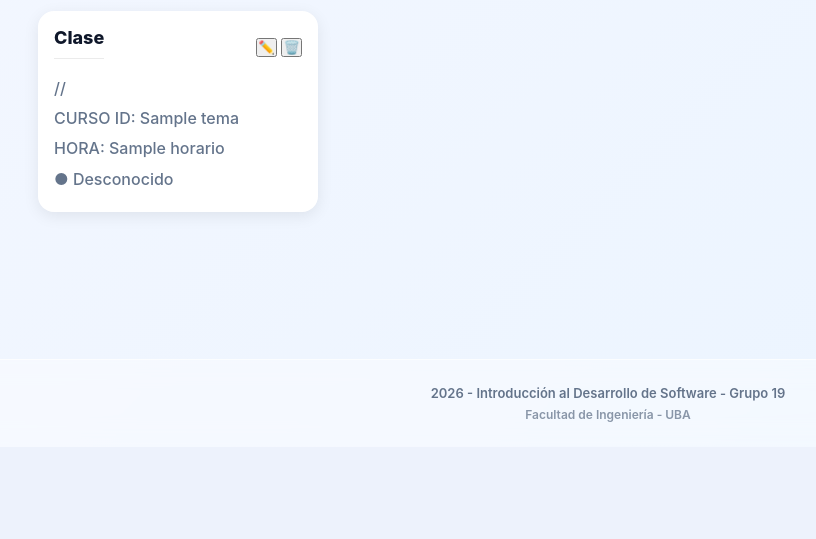
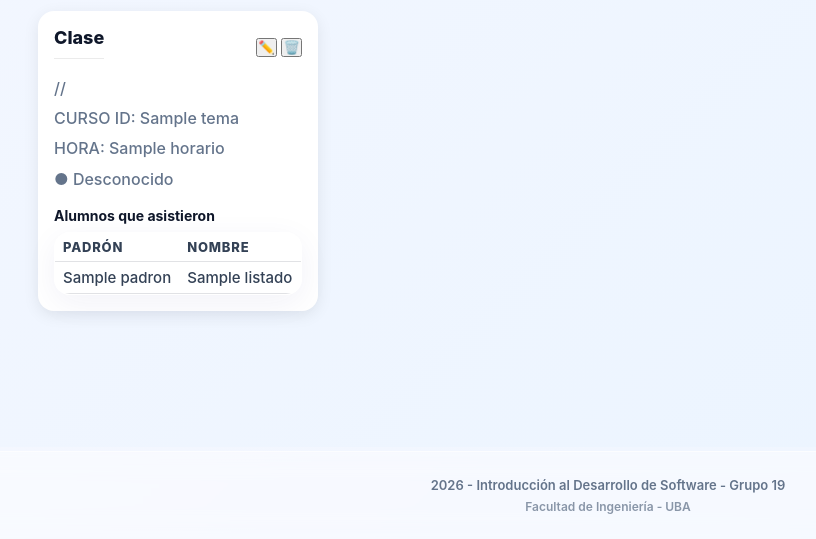
Before and after one commit to marco-ingenieria/fiubyte, a Flask app: page /asistencias in a window 1280 px wide. Shown: the part 353-892 px from the top of the page, without its empty margins (32-848 px from the left). Before the commit the page ends 775 px from the top, so only its background shows below. Run offline with Flask 3, Linux system fonts and the light colour scheme; a database or web service that is not in the repository returns one stand-in record (values such as "Sample title"); data that the repository does not hold is empty.

Commit message:
Areglos y funcionamiento del envio de qr, se agrego una tabla debajo de quienes asistieron

```diff
--- a/BACK/routes/clases.py
+++ b/BACK/routes/clases.py
@@ -87,7 +87,9 @@ def post_enviar_qr(id):
     if not isinstance(id_curso, int) or id_curso <= 0:
         return construir_error(400, "id_curso inválido")
 
-    return enviar_mails_asistencia(id, id_curso)
+    registro_base_url = body.get('registro_base_url')
+
+    return enviar_mails_asistencia(id, id_curso, registro_base_url)
 
 
 @clases_bp.route('/<int:id>', methods=['DELETE'])
--- a/BACK/utils.py
+++ b/BACK/utils.py
@@ -4,6 +4,7 @@ from smtplib import SMTP
 import qrcode
 from io import BytesIO
 from email.message import EmailMessage
+from email.utils import make_msgid
 from constants import (credenciales_email)
 from fpdf import FPDF
 
@@ -77,12 +78,13 @@ def enviar_mail(contenido, destinatario, asunto):
 def enviar_mail_asistencia(link, fecha, mail_alumno):
     #Preparar el mensaje con la librería email
     msg = EmailMessage()
+    qr_cid = make_msgid(domain="fiubyte.local")
     msg.set_content("Este correo requiere soporte HTML.")
     msg.add_alternative(f"""
     <html>
         <body>
             <h1>Registrar asistencia a la clase de {fecha}</h1>
-            <img src="cid:qr">
+            <img src="cid:{qr_cid[1:-1]}">
             <p>En caso de no poder escanear el QR, entrar <a href="{link}">aquí</a></p>
         </body>
     </html>
@@ -94,7 +96,7 @@ def enviar_mail_asistencia(link, fecha, mail_alumno):
     qr_png.save(buffer, format="PNG")
     qr = buffer.getvalue()
 
-    msg.get_payload()[0].add_related(qr, maintype="image", subtype="png", cid="qr")
+    msg.get_payload()[1].add_related(qr, maintype="image", subtype="png", cid=qr_cid)
     enviar_mail(msg, mail_alumno, "Registrar asistencia a la clase")
 
 def get_anchos_maximos(filas):
--- a/FRONT/app.py
+++ b/FRONT/app.py
@@ -133,6 +133,8 @@ def mostrar_qr():
     clase_encontrada = None
     cursos = []
     qr_url = None
+    registro_url = None
+    asistieron = []
 
     if request.method == "POST":
         id_clase = request.form.get("id")
@@ -167,20 +169,31 @@ def mostrar_qr():
         cursos = []
 
     if clase_encontrada:
-        qr_data = json.dumps({
-            "clase_id": clase_encontrada.get("ID"),
-            "tema": clase_encontrada.get("TEMA", ""),
-            "fecha": str(clase_encontrada.get("FECHA", "")),
-            "horario": str(clase_encontrada.get("HORARIO", "")),
-        }, default=str)
-        qr_url = "https://api.qrserver.com/v1/create-qr-code/?size=400x400&data=" + urllib.parse.quote(qr_data)
+        registro_base_url = request.host_url.rstrip("/")
+        registro_url = f"{registro_base_url}/asistencias/registro/{clase_encontrada.get('ID')}"
+        qr_url = "https://api.qrserver.com/v1/create-qr-code/?size=400x400&data=" + urllib.parse.quote(registro_url)
+
+        try:
+            response = requests.get(
+                f"http://backend:5000/asistencias/{id_clase_int}",
+                params={"limit": 100, "offset": 0},
+                timeout=10
+            )
+            if response.status_code == 200:
+                listado = response.json().get("listado", [])
+                asistieron = [alumno for alumno in listado if alumno.get("ASISTIO")]
+        except Exception:
+            asistieron = []
 
     if request.method == "POST":
         if not curso_id:
             error = "Debe seleccionar un curso para enviar el QR"
         else:
             try:
-                payload = {"id_curso": int(curso_id)}
+                payload = {
+                    "id_curso": int(curso_id),
+                    "registro_base_url": request.host_url.rstrip("/")
+                }
                 response = requests.post(f"http://backend:5000/clases/{id_clase_int}/enviar-qr", json=payload, timeout=30)
                 if response.status_code == 200:
                     success = "QR enviado a los alumnos del curso seleccionado"
@@ -200,10 +213,54 @@ def mostrar_qr():
         success=success,
         cursos=cursos,
         curso_id=curso_id,
-        qr_url=qr_url
+        qr_url=qr_url,
+        registro_url=registro_url,
+        asistieron=asistieron
     )
 
 # 7. Ruta de la sección de Asistencias
+
+ #la idea de dejarla afuera es para q acumule las clses agregadas, si la dejo adentro se reinicia cada vez que se hace un POST
+
+@app.route("/asistencias/registro/<int:clase_id>")
+def registrar_asistencia_qr(clase_id):
+    padron = request.args.get("padron", type=int)
+
+    if padron is None:
+        return f"""
+        <html>
+            <head>
+                <title>Registrar asistencia</title>
+                <meta name="viewport" content="width=device-width, initial-scale=1">
+            </head>
+            <body style="font-family: Arial, sans-serif; max-width: 420px; margin: 40px auto; padding: 0 16px;">
+                <h1>Registrar asistencia</h1>
+                <form method="GET" action="/asistencias/registro/{clase_id}">
+                    <label for="padron">Padrón</label>
+                    <input id="padron" name="padron" type="number" required
+                           style="display:block; width:100%; box-sizing:border-box; margin:8px 0 16px; padding:10px;">
+                    <button type="submit" style="padding:10px 14px;">Registrar</button>
+                </form>
+            </body>
+        </html>
+        """, 200
+
+    try:
+        response = requests.get(
+            f"http://backend:5000/asistencias/registro/{clase_id}",
+            params={"padron": padron},
+            timeout=10
+        )
+        if response.status_code in (200, 201):
+            return "<h1>Asistencia registrada</h1><p>Ya podés cerrar esta página.</p>", 200
+        try:
+            data = response.json()
+            error = data.get("errors", [{}])[0].get("description", "No se pudo registrar la asistencia")
+        except Exception:
+            error = "No se pudo registrar la asistencia"
+        return f"<h1>No se pudo registrar la asistencia</h1><p>{error}</p>", response.status_code
+    except Exception:
+        return "<h1>No se pudo registrar la asistencia</h1><p>No se pudo conectar con el servidor.</p>", 500
 
 @app.route("/asistencias", methods=["GET", "POST"])
 def seccion_asistencias():
@@ -297,14 +354,26 @@ def seccion_asistencias():
             "docente1": profesores_lista[0] if len(profesores_lista) > 0 else "",
             "docente2": profesores_lista[1] if len(profesores_lista) > 1 else "",
             "docente3": profesores_lista[2] if len(profesores_lista) > 2 else "",
-            "estado": estado
+            "estado": estado,
+            "asistieron": []
         })
-
 
     filtrar_curso = request.args.get("curso_id", "")
     if filtrar_curso and filtrar_curso not in ["None", "", "Todos"]:
         clases = [c for c in clases if c["tema"] == str(filtrar_curso)]
 
+    for clase in clases:
+        try:
+            response = requests.get(
+                f"http://backend:5000/asistencias/{clase['id']}",
+                params={"limit": 100, "offset": 0},
+                timeout=10
+            )
+            if response.status_code == 200:
+                listado = response.json().get("listado", [])
+                clase["asistieron"] = [alumno for alumno in listado if alumno.get("ASISTIO")]
+        except Exception:
+            clase["asistieron"] = []
 
     orden = request.args.get("orden", "asc")
 
--- a/FRONT/static/style/asistencias.css
+++ b/FRONT/static/style/asistencias.css
@@ -304,6 +304,33 @@ button[id^="btn-qr"]:active{
     line-height: 1.7;
 }
 
+#contenedor-clases h4{
+    margin: 14px 0 8px;
+    font-size: 14px;
+    color: #0f172a;
+}
+
+#contenedor-clases table{
+    width: 100%;
+    display: block;
+    overflow-x: auto;
+    border-collapse: collapse;
+    font-size: 12px;
+}
+
+#contenedor-clases th,
+#contenedor-clases td{
+    padding: 6px 8px;
+    border-bottom: 1px solid rgba(15, 23, 42, 0.12);
+    text-align: left;
+    white-space: nowrap;
+}
+
+#contenedor-clases th{
+    font-weight: 800;
+    color: #334155;
+}
+
 #modal-overlay {
     position: fixed;
     top: 0;
--- a/FRONT/templates/asistencias.html
+++ b/FRONT/templates/asistencias.html
@@ -186,6 +186,32 @@
                 </form>
             {% endif %}
 
+            <h4>Alumnos que asistieron</h4>
+            {% if clase.asistieron %}
+                <table>
+                    <thead>
+                        <tr>
+                            <th>Padrón</th>
+                            <th>Nombre</th>
+                            <th>Apellido</th>
+                            <th>Registro</th>
+                        </tr>
+                    </thead>
+                    <tbody>
+                        {% for alumno in clase.asistieron %}
+                            <tr>
+                                <td>{{ alumno.PADRON }}</td>
+                                <td>{{ alumno.NOMBRE }}</td>
+                                <td>{{ alumno.APELLIDO }}</td>
+                                <td>{{ alumno.FECHA_ASISTENCIA }}</td>
+                            </tr>
+                        {% endfor %}
+                    </tbody>
+                </table>
+            {% else %}
+                <p>No hay asistencias registradas.</p>
+            {% endif %}
+
         </div>
 
         {% endfor %}
```
Also changed, not shown: BACK/services/asistencias.py (+38 -8 lines), FRONT/templates/qr.html (+34 -0 lines), docker-compose.yml (line endings or trailing spaces), 1 other file.
